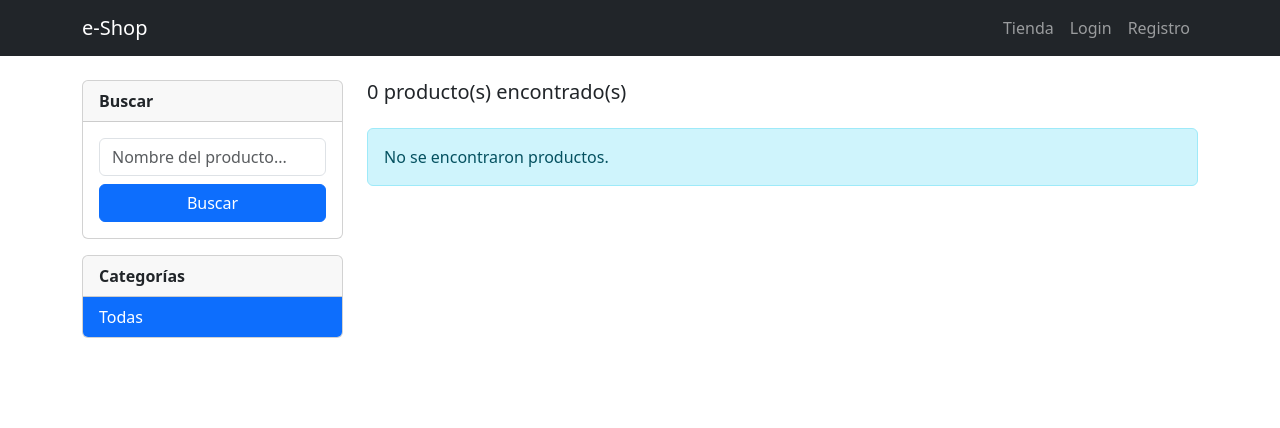
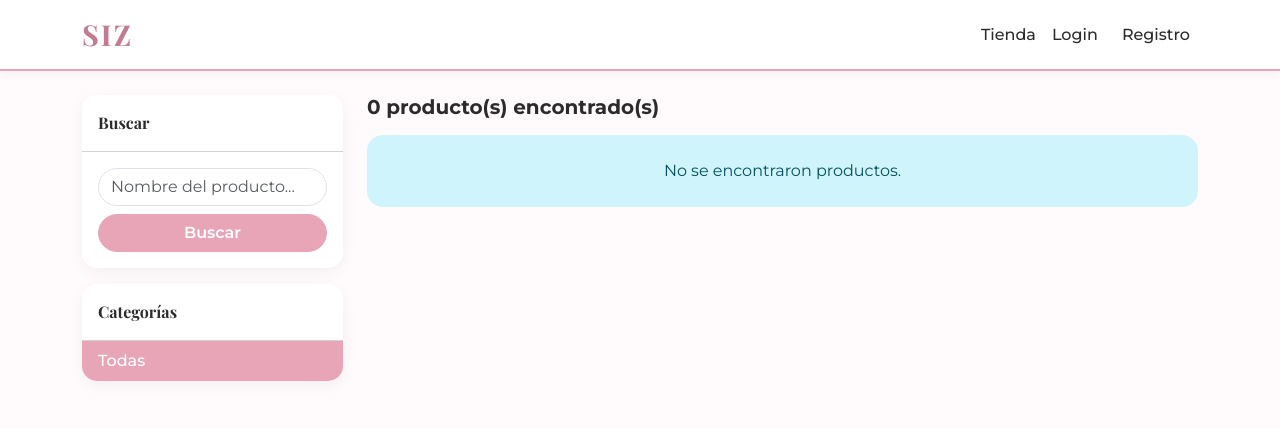
Before and after one commit to rfslzipbomb/eshop, a Flask app: page /tienda in a window 1280 px wide. Shown: the top 428 px of the page. Run offline with Flask 3, Linux system fonts and the light colour scheme; data that the repository does not hold is empty.

Commit message:
Diseño de SIZ en tienda

```diff
--- a/app/static/css/styles.css
+++ b/app/static/css/styles.css
@@ -0,0 +1,138 @@
+/* ===================================================
+   ESTILOS GENERALES - SIZ
+   =================================================== */
+:root {
+    --siz-rosa-principal: #e8a5b8;
+    --siz-rosa-oscuro: #c47b90;
+    --siz-fondo: #fffafb;
+    --siz-texto: #2b2b2b;
+    --siz-gris-suave: #f8f9fa;
+}
+
+body {
+    font-family: 'Montserrat', sans-serif !important;
+    background-color: var(--siz-fondo) !important;
+    color: var(--siz-texto) !important;
+}
+
+/* ===================================================
+   NAVBAR / ENCABEZADO
+   =================================================== */
+.navbar-siz {
+    background-color: #ffffff !important;
+    border-bottom: 2px solid var(--siz-rosa-principal);
+    box-shadow: 0 2px 10px rgba(0,0,0,0.05);
+}
+
+.siz-brand {
+    font-family: 'Playfair Display', serif !important;
+    font-size: 1.8rem !important;
+    font-weight: 700 !important;
+    color: var(--siz-rosa-oscuro) !important;
+    letter-spacing: 2px;
+}
+
+.navbar-siz .nav-link {
+    color: var(--siz-texto) !important;
+    font-weight: 500;
+    transition: color 0.3s;
+}
+
+.navbar-siz .nav-link:hover {
+    color: var(--siz-rosa-oscuro) !important;
+}
+
+/* ===================================================
+   BOTONES
+   =================================================== */
+/* Botones primarios (Azul de Bootstrap pasa a Rosa SIZ) */
+.btn-primary {
+    background-color: var(--siz-rosa-principal) !important;
+    border-color: var(--siz-rosa-principal) !important;
+    color: #ffffff !important;
+    border-radius: 25px !important;
+    font-weight: 600 !important;
+    padding: 8px 22px !important;
+    transition: all 0.3s ease !important;
+}
+
+.btn-primary:hover, .btn-primary:focus {
+    background-color: var(--siz-rosa-oscuro) !important;
+    border-color: var(--siz-rosa-oscuro) !important;
+    transform: translateY(-1px);
+}
+
+/* Botones secundarios u opcionales */
+.btn-outline-primary {
+    color: var(--siz-rosa-oscuro) !important;
+    border-color: var(--siz-rosa-principal) !important;
+    border-radius: 25px !important;
+}
+
+.btn-outline-primary:hover {
+    background-color: var(--siz-rosa-principal) !important;
+    color: #ffffff !important;
+}
+
+/* ===================================================
+   TARJETAS Y PRODUCTOS
+   =================================================== */
+.card {
+    border: none !important;
+    border-radius: 15px !important;
+    box-shadow: 0 4px 15px rgba(0,0,0,0.05) !important;
+    overflow: hidden;
+    transition: transform 0.3s ease, box-shadow 0.3s ease;
+}
+
+.card:hover {
+    transform: translateY(-5px);
+    box-shadow: 0 8px 25px rgba(0,0,0,0.1) !important;
+}
+
+.card-title {
+    font-family: 'Montserrat', sans-serif;
+    font-weight: 600;
+}
+
+/* ===================================================
+   PRECIOS Y DETALLES DE PRODUCTO
+   =================================================== */
+.text-primary, h3.text-primary, h4.text-primary {
+    color: var(--siz-rosa-oscuro) !important;
+    font-weight: 700;
+}
+
+/* Etiquetas/Badges de categorías */
+.badge, .bg-secondary, .bg-primary {
+    background-color: var(--siz-rosa-principal) !important;
+    color: white !important;
+    border-radius: 12px !important;
+    font-weight: 500;
+}
+
+/* ===================================================
+   BANNER DE INICIO (HERO)
+   =================================================== */
+.jumbotron, .bg-dark.text-white, .p-5.bg-dark {
+    background-color: var(--siz-rosa-principal) !important;
+    color: #ffffff !important;
+    border-radius: 20px !important;
+}
+
+/* ===================================================
+   MIGRADE DE PAN / BREADCRUMBS Y LINKS
+   =================================================== */
+a {
+    color: var(--siz-rosa-oscuro);
+    text-decoration: none;
+}
+
+a:hover {
+    color: var(--siz-rosa-principal);
+}
+
+.breadcrumb-item.active {
+    color: var(--siz-rosa-oscuro);
+    font-weight: 600;
+}
--- a/app/templates/base.html
+++ b/app/templates/base.html
@@ -2,22 +2,34 @@
 <html lang="es">
 <head>
     <meta charset="UTF-8">
-    <title>{% block title %}e-Commerce{% endblock %}</title>
-    <link rel="stylesheet"
-          href="https://cdn.jsdelivr.net/npm/bootstrap@5.3.0/dist/css/bootstrap.min.css">
-    <link rel="stylesheet" href="{{ url_for('static', filename='estilos.css') }}">
+    <meta name="viewport" content="width=device-width, initial-scale=1.0">
+    <title>{% block title %}SIZ | Tienda de Moda{% endblock %}</title>
+    <!-- Google Fonts -->
+    <link rel="preconnect" href="https://fonts.googleapis.com">
+    <link rel="preconnect" href="https://fonts.gstatic.com" crossorigin>
+    <link href="https://fonts.googleapis.com/css2?family=Montserrat:wght@400;500;600;700&family=Playfair+Display:wght@600;700&display=swap" rel="stylesheet">
+    <!-- Bootstrap 5 CSS -->
+    <link rel="stylesheet" href="https://cdn.jsdelivr.net/npm/bootstrap@5.3.0/dist/css/bootstrap.min.css">
+    <!-- Iconos Bootstrap -->
+    <link rel="stylesheet" href="https://cdn.jsdelivr.net/npm/bootstrap-icons@1.11.1/font/bootstrap-icons.css">
+    <!-- Ruta correcta al CSS de SIZ -->
+    <link rel="stylesheet" href="{{ url_for('static', filename='css/styles.css') }}">
 </head>
 <body>
-    <nav class="navbar navbar-expand-lg navbar-dark bg-dark">
+    <nav class="navbar navbar-expand-lg navbar-siz sticky-top">
         <div class="container">
-            <a class="navbar-brand" href="{{ url_for('public.home') }}">e-Shop</a>
-            <div class="navbar-nav ms-auto">
+            <a class="navbar-brand siz-brand" href="{{ url_for('public.home') }}">SIZ</a>
+            <button class="navbar-toggler" type="button" data-bs-toggle="collapse" data-bs-target="#navbarSiz" aria-controls="navbarSiz" aria-expanded="false" aria-label="Toggle navigation">
+                <span class="navbar-toggler-icon"></span>
+            </button>
+            <div class="collapse navbar-collapse" id="navbarSiz">
+                <div class="navbar-nav ms-auto align-items-center">
                     <a class="nav-link" href="{{ url_for('public.tienda') }}">Tienda</a>
 
                     {% if current_user.is_authenticated %}
                         {% if current_user.es_admin() %}
-                        <a class="nav-link" href="{{ url_for('admin.dashboard') }}">
-                            Admin
+                            <a class="nav-link badge-admin-link" href="{{ url_for('admin.dashboard') }}">
+                                <i class="bi bi-speedometer2 me-1"></i>Admin
                             </a>
                         {% else %}
                             <a class="nav-link" href="{{ url_for('public.home') }}">
@@ -25,7 +37,7 @@
                             </a>
                         {% endif %}
 
-                    <a class="nav-link" href="{{ url_for('auth.logout') }}">
+                        <a class="nav-link ms-lg-2" href="{{ url_for('auth.logout') }}">
                             Salir ({{ current_user.nombre }})
                         </a>
 
@@ -33,26 +45,33 @@
                         <a class="nav-link" href="{{ url_for('auth.login') }}">
                             Login
                         </a>
-                    <a class="nav-link" href="{{ url_for('auth.registro') }}">
+                        <a class="nav-link btn-registro-nav ms-lg-2" href="{{ url_for('auth.registro') }}">
                             Registro
                         </a>
                     {% endif %}
                 </div>
             </div>
+        </div>
     </nav>
 
-    <div class="container mt-4">
+    <div class="container mt-4 mb-5">
         {% with messages = get_flashed_messages(with_categories=true) %}
+            {% if messages %}
                 {% for category, message in messages %}
-                <div class="alert alert-{{ category }}">{{ message }}</div>
+                    <div class="alert alert-{{ category }} alert-dismissible fade show" role="alert">
+                        {{ message }}
+                        <button type="button" class="btn-close" data-bs-dismiss="alert" aria-label="Close"></button>
+                    </div>
                 {% endfor %}
+            {% endif %}
         {% endwith %}
 
-        {% block content %}{% endblock %}
+        {% block content %}
+        <!-- Aquí va el contenido de las páginas secundarias -->
+        {% endblock %}
     </div>
 
+    <!-- Bootstrap 5 JS -->
     <script src="https://cdn.jsdelivr.net/npm/bootstrap@5.3.0/dist/js/bootstrap.bundle.min.js"></script>
-    <script src="https://code.jquery.com/jquery-3.7.0.min.js"></script>
-    {% block scripts %}{% endblock %}
 </body>
 </html>
--- a/app/templates/public/tienda.html
+++ b/app/templates/public/tienda.html
@@ -1,34 +1,33 @@
 {% extends 'base.html' %}
-{% block title %}Tienda{% endblock %}
+{% block title %}Tienda – SIZ{% endblock %}
 
 {% block content %}
 <div class="row">
 
   <!-- Sidebar filtros -->
   <div class="col-md-3">
-    <div class="card mb-3">
-      <div class="card-header fw-bold">Buscar</div>
+    <div class="card mb-3 border-0 shadow-sm rounded-4 overflow-hidden">
+      <div class="card-header bg-white fw-bold py-3" style="font-family: 'Playfair Display', serif; color: #2b2b2b;">Buscar</div>
       <div class="card-body">
         <form method="GET">
           <input type="text" name="q" value="{{ busqueda }}"
-                 class="form-control mb-2" placeholder="Nombre del producto...">
-          <button class="btn btn-primary w-100">Buscar</button>
+                 class="form-control mb-2 rounded-pill" placeholder="Nombre del producto...">
+          <button class="btn text-white w-100 rounded-pill fw-semibold" style="background-color: #e8a5b8; border-color: #e8a5b8;">Buscar</button>
         </form>
       </div>
     </div>
 
-    <div class="card">
-      <div class="card-header fw-bold">Categorías</div>
+    <div class="card border-0 shadow-sm rounded-4 overflow-hidden">
+      <div class="card-header bg-white fw-bold py-3" style="font-family: 'Playfair Display', serif; color: #2b2b2b;">Categorías</div>
       <div class="list-group list-group-flush">
+        {% set cat_actual = request.args.get('categoria') %}
         <a href="{{ url_for('public.tienda') }}"
-           class="list-group-item list-group-item-action
-                  {% if not categoria_id %}active{% endif %}">
+           class="list-group-item list-group-item-action fw-medium {% if not cat_actual %}siz-cat-activa{% endif %}">
           Todas
         </a>
         {% for cat in categorias %}
         <a href="{{ url_for('public.tienda', categoria=cat.id) }}"
-           class="list-group-item list-group-item-action
-                  {% if categoria_id == cat.id %}active{% endif %}">
+           class="list-group-item list-group-item-action fw-medium {% if cat_actual|int == cat.id %}siz-cat-activa{% endif %}">
           {{ cat.nombre }}
         </a>
         {% endfor %}
@@ -38,34 +37,36 @@
 
   <!-- Grilla de productos -->
   <div class="col-md-9">
-    <div class="d-flex justify-content-between mb-3">
-      <h5>{{ productos.total }} producto(s) encontrado(s)</h5>
+    <div class="d-flex justify-content-between mb-3 align-items-center">
+      <h5 class="fw-bold mb-0" style="color: #2b2b2b;">{{ productos.total }} producto(s) encontrado(s)</h5>
     </div>
 
     {% if productos.items %}
     <div class="row row-cols-1 row-cols-md-3 g-4">
       {% for p in productos.items %}
       <div class="col">
-        <div class="card h-100 shadow-sm">
+        <div class="card h-100 shadow-sm border-0 rounded-4 overflow-hidden">
           {% if p.imagen %}
             <img src="{{ url_for('static', filename='img/' + p.imagen) }}"
-                 class="card-img-top" style="height:160px; object-fit:cover;">
+                 class="card-img-top" style="height:220px; object-fit:cover;">
           {% else %}
-            <div class="bg-light text-center py-4 text-muted">Sin imagen</div>
+            <div class="bg-light text-center py-5 text-muted" style="height:220px; display: flex; align-items: center; justify-content: center;">Sin imagen</div>
           {% endif %}
-          <div class="card-body">
-            <h6 class="card-title">{{ p.nombre }}</h6>
-            <span class="badge bg-secondary">{{ p.categoria.nombre }}</span>
-            <p class="text-primary fw-bold mt-2">${{ "%.2f"|format(p.precio) }}</p>
-            <small class="text-muted">Stock: {{ p.stock }}</small>
+          <div class="card-body d-flex flex-column justify-content-between p-3">
+            <div>
+              <h6 class="card-title fw-semibold text-truncate mb-1">{{ p.nombre }}</h6>
+              <span class="badge rounded-pill text-bg-light border mb-2" style="color: #c47b90;">{{ p.categoria.nombre }}</span>
+              <p class="fw-bold fs-5 mb-0" style="color: #c47b90;">${{ "%.2f"|format(p.precio) }}</p>
+              <small class="text-muted d-block mt-1">Stock: {{ p.stock }}</small>
+            </div>
           </div>
-          <div class="card-footer d-grid gap-2">
+          <div class="card-footer bg-transparent border-0 p-3 pt-0 d-grid gap-2">
             <a href="{{ url_for('public.detalle_producto', id=p.id) }}"
-               class="btn btn-sm btn-outline-primary">Ver detalle</a>
+               class="btn btn-sm btn-outline-secondary rounded-pill fw-semibold">Ver detalle</a>
             <form method="POST"
                   action="{{ url_for('public.agregar_carrito', id=p.id) }}">
               <input type="hidden" name="cantidad" value="1">
-              <button class="btn btn-sm btn-primary w-100"
+              <button class="btn btn-sm text-white w-100 rounded-pill fw-semibold" style="background-color: #e8a5b8; border-color: #e8a5b8;"
                       {% if not p.tiene_stock() %}disabled{% endif %}>
                 🛒 Agregar
               </button>
@@ -81,29 +82,28 @@
       <ul class="pagination justify-content-center">
         {% if productos.has_prev %}
         <li class="page-item">
-          <a class="page-link"
-             href="{{ url_for('public.tienda', pagina=productos.prev_num,
-                             categoria=categoria_id, q=busqueda) }}">
+          <a class="page-link rounded-pill px-3 me-1"
+             href="{{ url_for('public.tienda', pagina=productos.prev_num, categoria=request.args.get('categoria'), q=busqueda) }}">
             Anterior
           </a>
         </li>
         {% endif %}
+
         {% for num in productos.iter_pages() %}
           {% if num %}
-          <li class="page-item {% if num == productos.page %}active{% endif %}">
-            <a class="page-link"
-               href="{{ url_for('public.tienda', pagina=num,
-                               categoria=categoria_id, q=busqueda) }}">
+          <li class="page-item">
+            <a class="page-link rounded-circle mx-1 {% if num == productos.page %}siz-page-activa{% endif %}"
+               href="{{ url_for('public.tienda', pagina=num, categoria=request.args.get('categoria'), q=busqueda) }}">
               {{ num }}
             </a>
           </li>
           {% endif %}
         {% endfor %}
+
         {% if productos.has_next %}
         <li class="page-item">
-          <a class="page-link"
-             href="{{ url_for('public.tienda', pagina=productos.next_num,
-                             categoria=categoria_id, q=busqueda) }}">
+          <a class="page-link rounded-pill px-3 ms-1"
+             href="{{ url_for('public.tienda', pagina=productos.next_num, categoria=request.args.get('categoria'), q=busqueda) }}">
             Siguiente
           </a>
         </li>
@@ -112,8 +112,22 @@
     </nav>
 
     {% else %}
-    <div class="alert alert-info">No se encontraron productos.</div>
+    <div class="alert alert-info rounded-4 border-0 text-center py-4">No se encontraron productos.</div>
     {% endif %}
   </div>
 </div>
+
+<!-- Estilos rápidos para forzar el color Rosa de SIZ sin tocar la sintaxis HTML -->
+<style>
+  .siz-cat-activa {
+    background-color: #e8a5b8 !important;
+    border-color: #e8a5b8 !important;
+    color: #ffffff !important;
+  }
+  .siz-page-activa {
+    background-color: #e8a5b8 !important;
+    border-color: #e8a5b8 !important;
+    color: #ffffff !important;
+  }
+</style>
 {% endblock %}
```
Also changed, not shown: app/templates/public/home.html (+27 -19 lines). Lines whose indentation alone changed are shown as unchanged.
